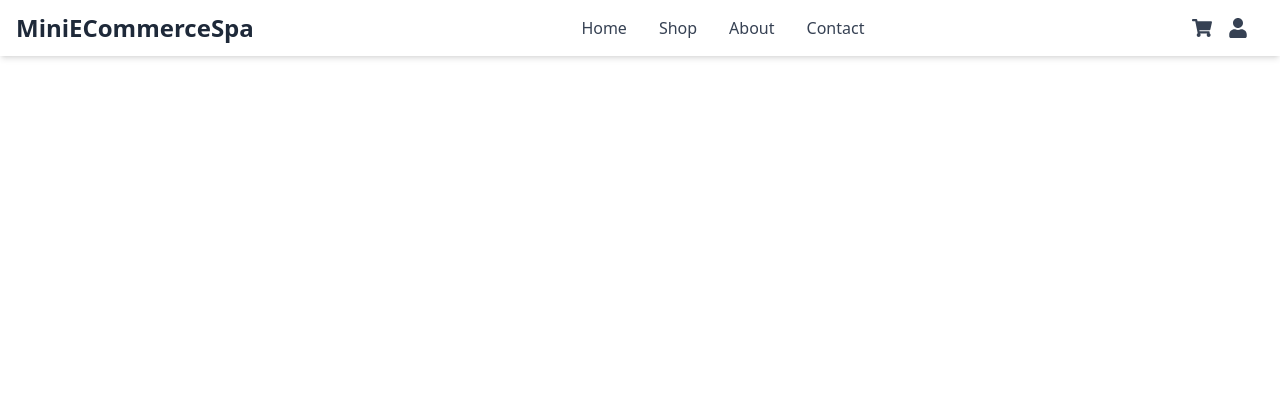
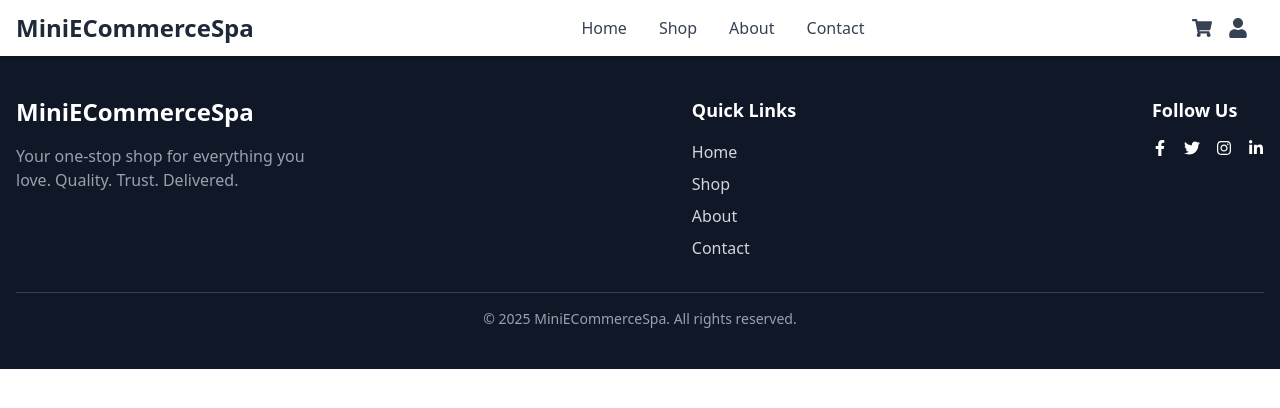
Before and after one commit to humayandev/mini-e-commerce-spa, a React (Vite) app: page / in a window 1280 px wide. Shown: the top 408 px of the page. Built offline with nearby package versions, Linux system fonts and the light colour scheme.

Commit message:
designed footer

```diff
--- a/src/App.jsx
+++ b/src/App.jsx
@@ -1,10 +1,12 @@
 import React from 'react';
 import Header from './components/Header';
+import Footer from './components/Footer';
 
 const App = () => {
   return (
     <div>
        <Header/>
+       <Footer/>
     </div>
   );
 };
--- a/src/components/Footer.jsx
+++ b/src/components/Footer.jsx
@@ -0,0 +1,80 @@
+import React from "react";
+import {
+  FaFacebookF,
+  FaTwitter,
+  FaInstagram,
+  FaLinkedinIn,
+} from "react-icons/fa";
+
+const Footer = () => {
+  const currentYear = new Date().getFullYear();
+
+  return (
+    <footer className="bg-gray-900 text-white py-10">
+      <div className="container mx-auto px-4">
+        <div className="flex flex-col md:flex-row justify-between gap-6">
+          {/* Brand */}
+          <div>
+            <h2 className="text-2xl font-bold mb-4">MiniECommerceSpa</h2>
+            <p className="text-gray-400 max-w-xs">
+              Your one-stop shop for everything you love. Quality. Trust.
+              Delivered.
+            </p>
+          </div>
+
+          {/* Quick Links */}
+          <div>
+            <h3 className="text-lg font-semibold mb-4">Quick Links</h3>
+            <ul className="space-y-2">
+              <li>
+                <a href="/" className="hover:underline text-gray-300">
+                  Home
+                </a>
+              </li>
+              <li>
+                <a href="/shop" className="hover:underline text-gray-300">
+                  Shop
+                </a>
+              </li>
+              <li>
+                <a href="/about" className="hover:underline text-gray-300">
+                  About
+                </a>
+              </li>
+              <li>
+                <a href="/contact" className="hover:underline text-gray-300">
+                  Contact
+                </a>
+              </li>
+            </ul>
+          </div>
+
+          {/* Social Media */}
+          <div>
+            <h3 className="text-lg font-semibold mb-4">Follow Us</h3>
+            <div className="flex space-x-4">
+              <a href="#" className="hover:text-blue-500">
+                <FaFacebookF />
+              </a>
+              <a href="#" className="hover:text-sky-400">
+                <FaTwitter />
+              </a>
+              <a href="#" className="hover:text-pink-500">
+                <FaInstagram />
+              </a>
+              <a href="#" className="hover:text-blue-300">
+                <FaLinkedinIn />
+              </a>
+            </div>
+          </div>
+        </div>
+
+        <div className="border-t border-gray-700 mt-8 pt-4 text-center text-sm text-gray-400">
+          &copy; {currentYear} MiniECommerceSpa. All rights reserved.
+        </div>
+      </div>
+    </footer>
+  );
+};
+
+export default Footer;
```
